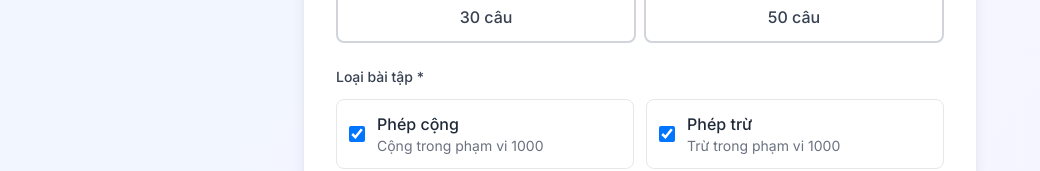
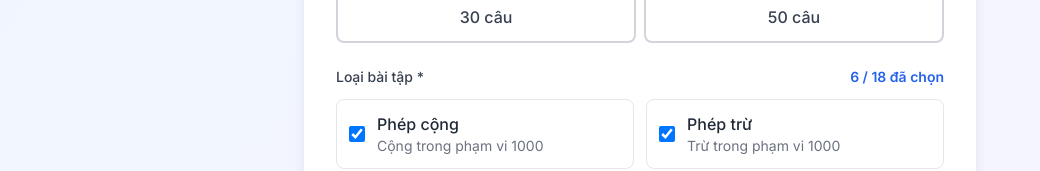
Before and after one commit to cuongdinhngo/emhoctoan, a React (Vite) app: page / in a window 1280 px wide. Shown: the part 455-626 px from the top of the page, without its empty margins (0-1040 px from the left). Built offline with nearby package versions, Linux system fonts and the light colour scheme.

Commit message:
feat: show selected topics on total topics

```diff
--- a/src/components/StudentSetup.tsx
+++ b/src/components/StudentSetup.tsx
@@ -89,9 +89,14 @@ export const StudentSetup: React.FC<StudentSetupProps> = ({ onStart, initialSett
 
         {/* Problem Types */}
         <div>
-          <label className="block text-sm font-medium text-gray-700 mb-3">
-            Loại bài tập *
-          </label>
+          <div className="flex items-center justify-between mb-3">
+            <label className="block text-sm font-medium text-gray-700">
+              Loại bài tập *
+            </label>
+            <span className="text-sm font-semibold text-blue-600">
+              {enabledTypes.length} / {problemTypes.length} đã chọn
+            </span>
+          </div>
           <div className="grid grid-cols-1 md:grid-cols-2 gap-3">
             {problemTypes.map((type) => (
               <label key={type.id} className="flex items-center p-3 border rounded-lg hover:bg-gray-50 cursor-pointer">
```
